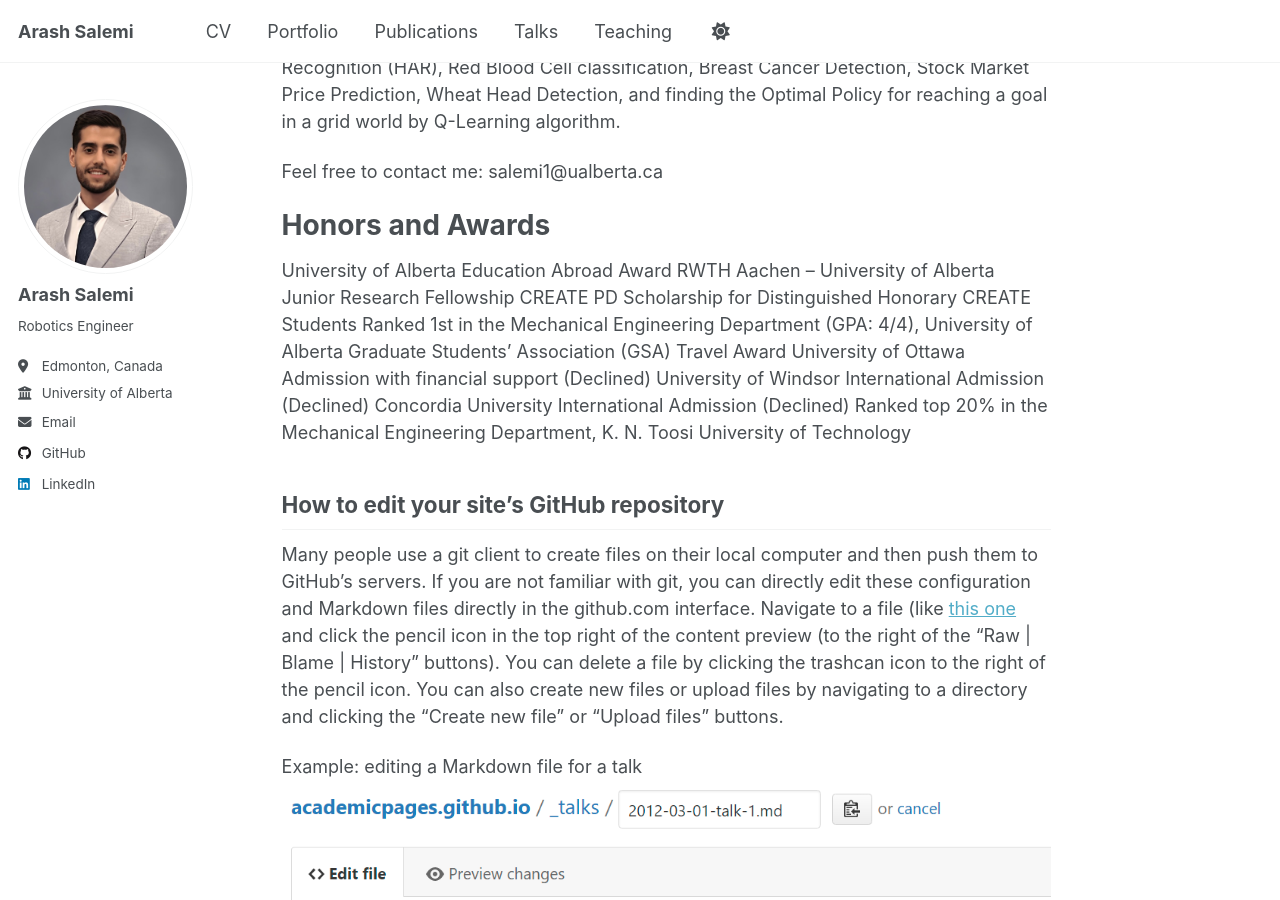
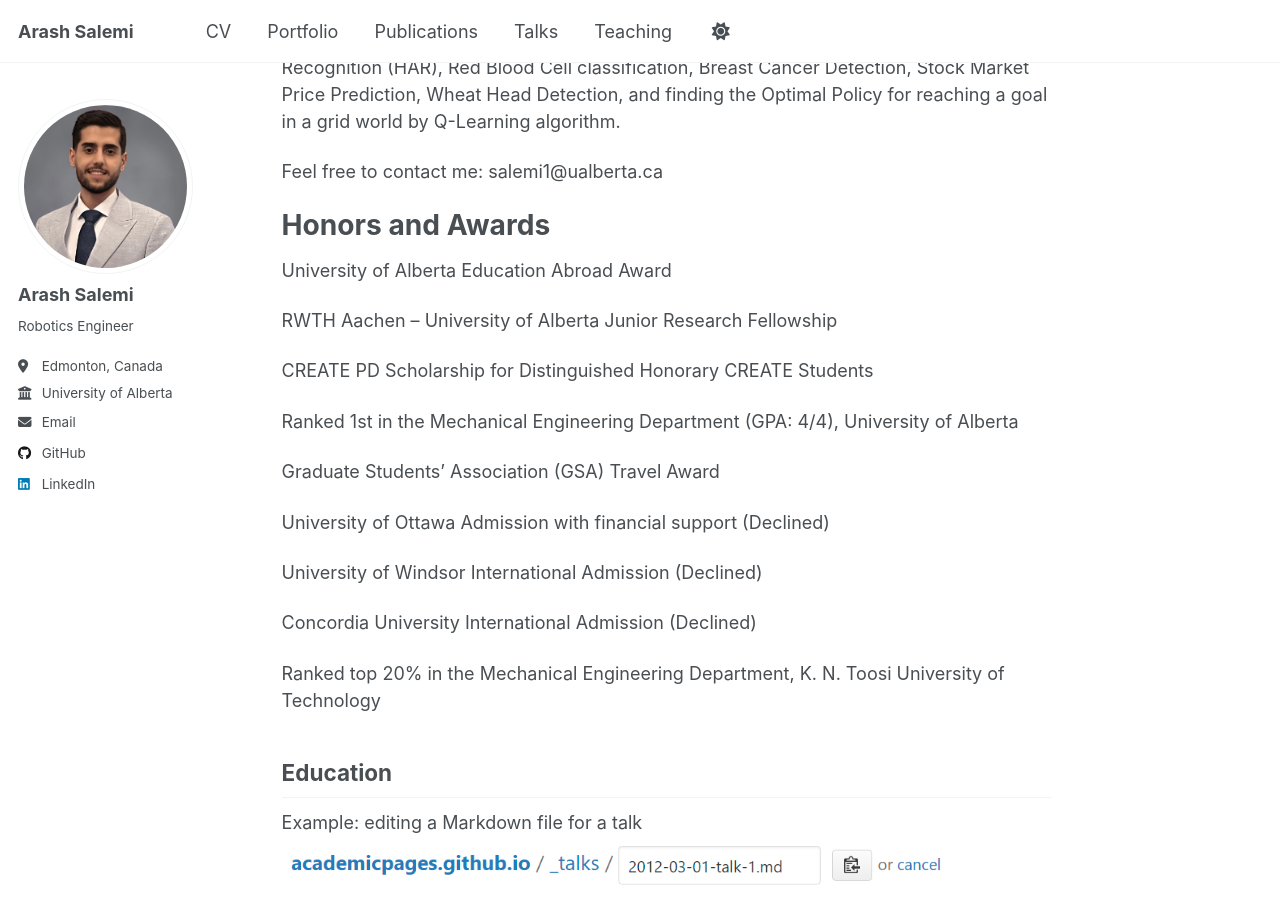
Before and after one commit to arash-salemi/arash-salemi.github.io, a Jekyll site: the page built from _pages/about.md, in a window 1280 px wide and 900 px high, scrolled down 431 px. Built offline with Jekyll 4.4.1, drawn with Linux system fonts in a browser that asks for light colours; a script that is not in the unit is left out.

Commit message:
Update about.md

```diff
--- a/_pages/about.md
+++ b/_pages/about.md
@@ -18,19 +18,26 @@ Feel free to contact me: salemi1@ualberta.ca
 Honors and Awards
 ======
 University of Alberta Education Abroad Award
+
 RWTH Aachen – University of Alberta Junior Research Fellowship
+
 CREATE PD Scholarship for Distinguished Honorary CREATE Students
+
 Ranked 1st in the Mechanical Engineering Department (GPA: 4/4), University of Alberta
+
 Graduate Students’ Association (GSA) Travel Award
+
 University of Ottawa Admission with financial support (Declined)
+
 University of Windsor International Admission (Declined)
+
 Concordia University International Admission (Declined)
+
 Ranked top 20% in the Mechanical Engineering Department, K. N. Toosi University of Technology
 
 
-How to edit your site's GitHub repository
+Education
 ------
-Many people use a git client to create files on their local computer and then push them to GitHub's servers. If you are not familiar with git, you can directly edit these configuration and Markdown files directly in the github.com interface. Navigate to a file (like [this one](https://github.com/academicpages/academicpages.github.io/blob/master/_talks/2012-03-01-talk-1.md) and click the pencil icon in the top right of the content preview (to the right of the "Raw | Blame | History" buttons). You can delete a file by clicking the trashcan icon to the right of the pencil icon. You can also create new files or upload files by navigating to a directory and clicking the "Create new file" or "Upload files" buttons.
 
 Example: editing a Markdown file for a talk
 ![Editing a Markdown file for a talk](/images/editing-talk.png)
```
